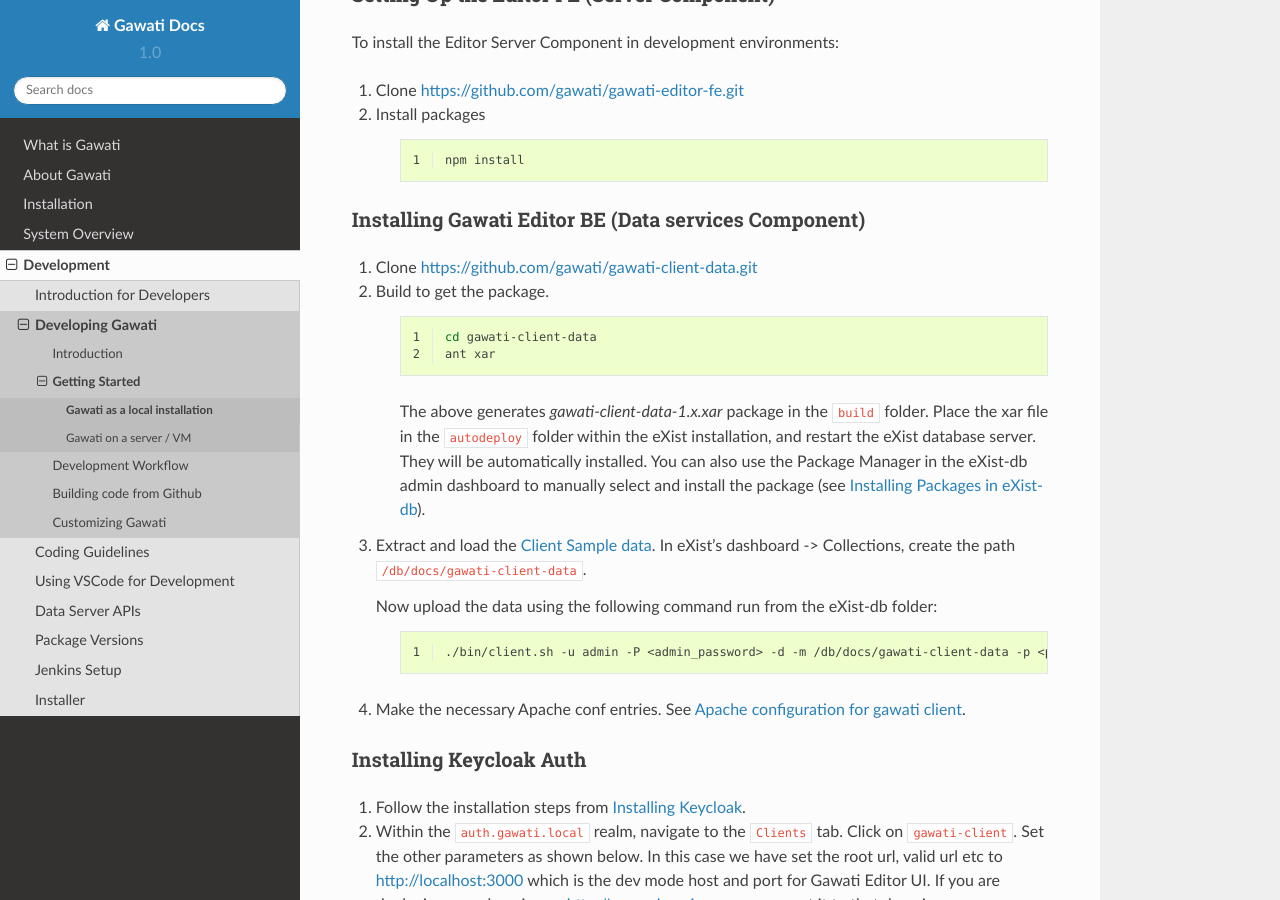
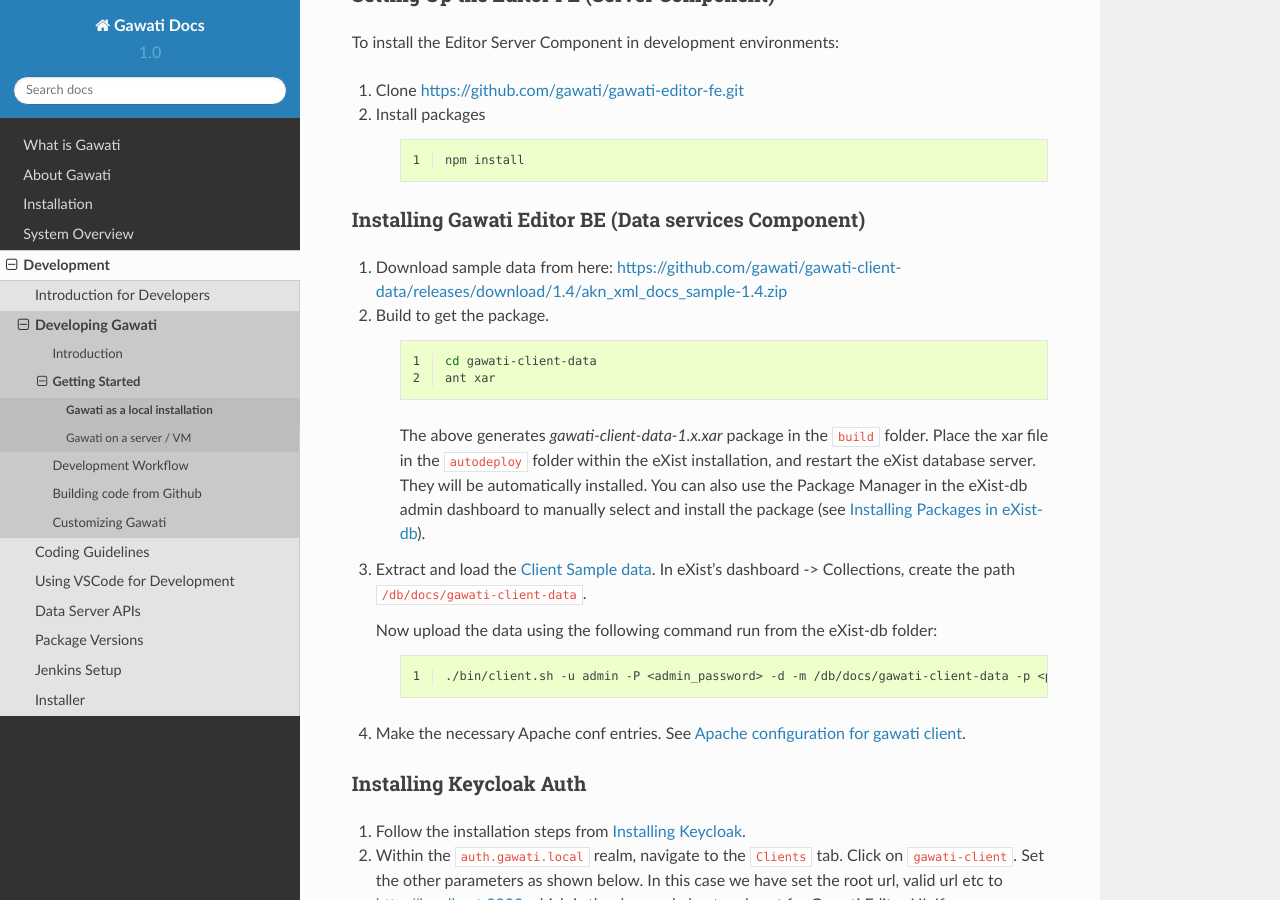
Before and after one commit to gawati/gawati-docs, a Sphinx documentation site: the page built from docs/source/development/dev-env-local.rst, in a window 1280 px wide and 900 px high, scrolled down 7578 px. Built offline with Sphinx 7.4.7 and the Read the Docs theme 2.0.0, drawn with Linux system fonts in a browser that asks for light colours.

Commit message:
corrected link to gawati client sample data

```diff
--- a/docs/source/development/dev-env-local.rst
+++ b/docs/source/development/dev-env-local.rst
@@ -294,7 +294,8 @@ To install the Editor Server Component in development environments:
 Installing Gawati Editor BE (Data services Component)
 =====================================================
 
-#. Clone https://github.com/gawati/gawati-client-data.git
+#. Download sample data from here: https://github.com/gawati/gawati-client-data/releases/download/1.4/akn_xml_docs_sample-1.4.zip
+
 #. Build to get the package.
 
     .. code-block:: bash
```
